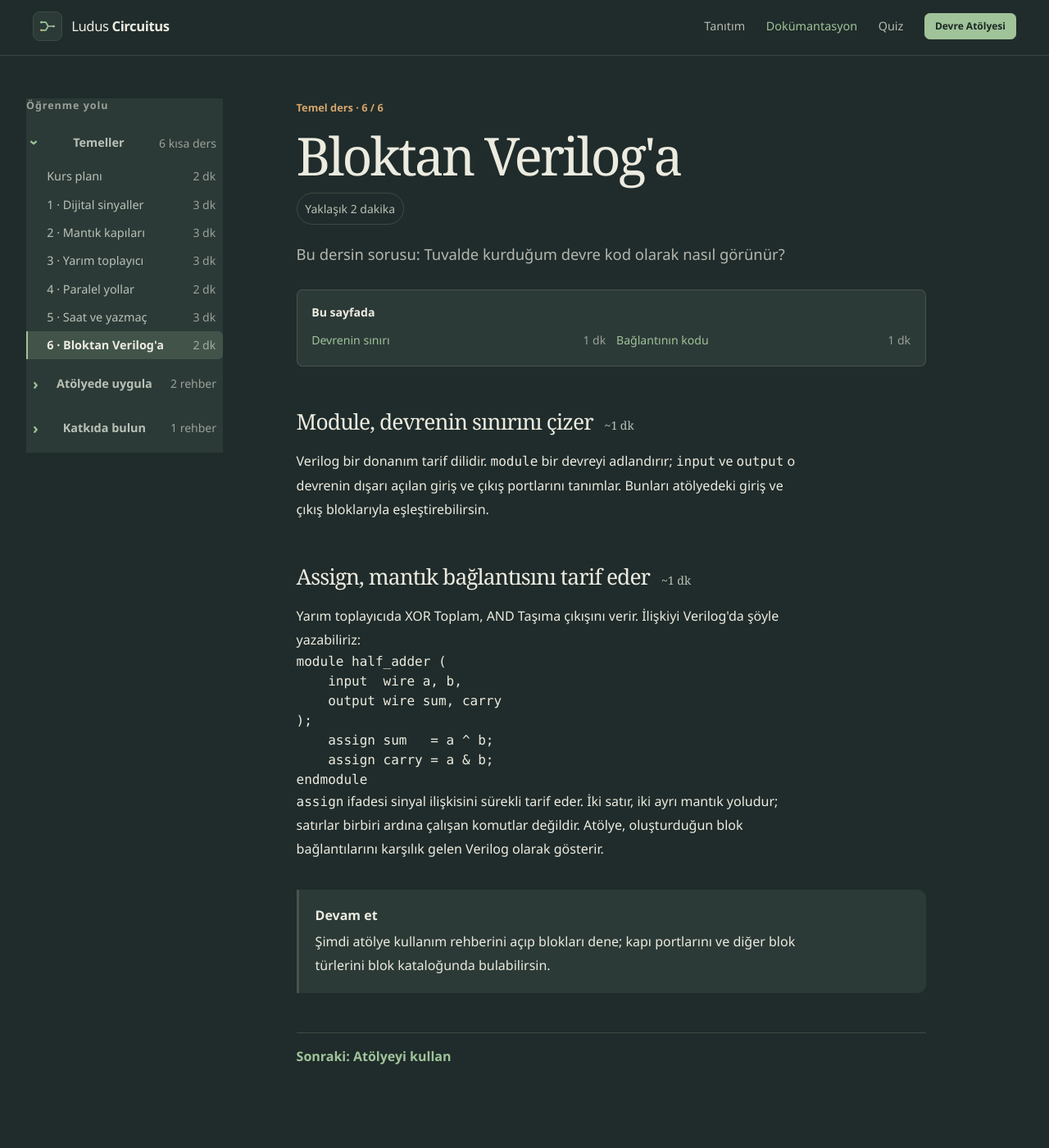
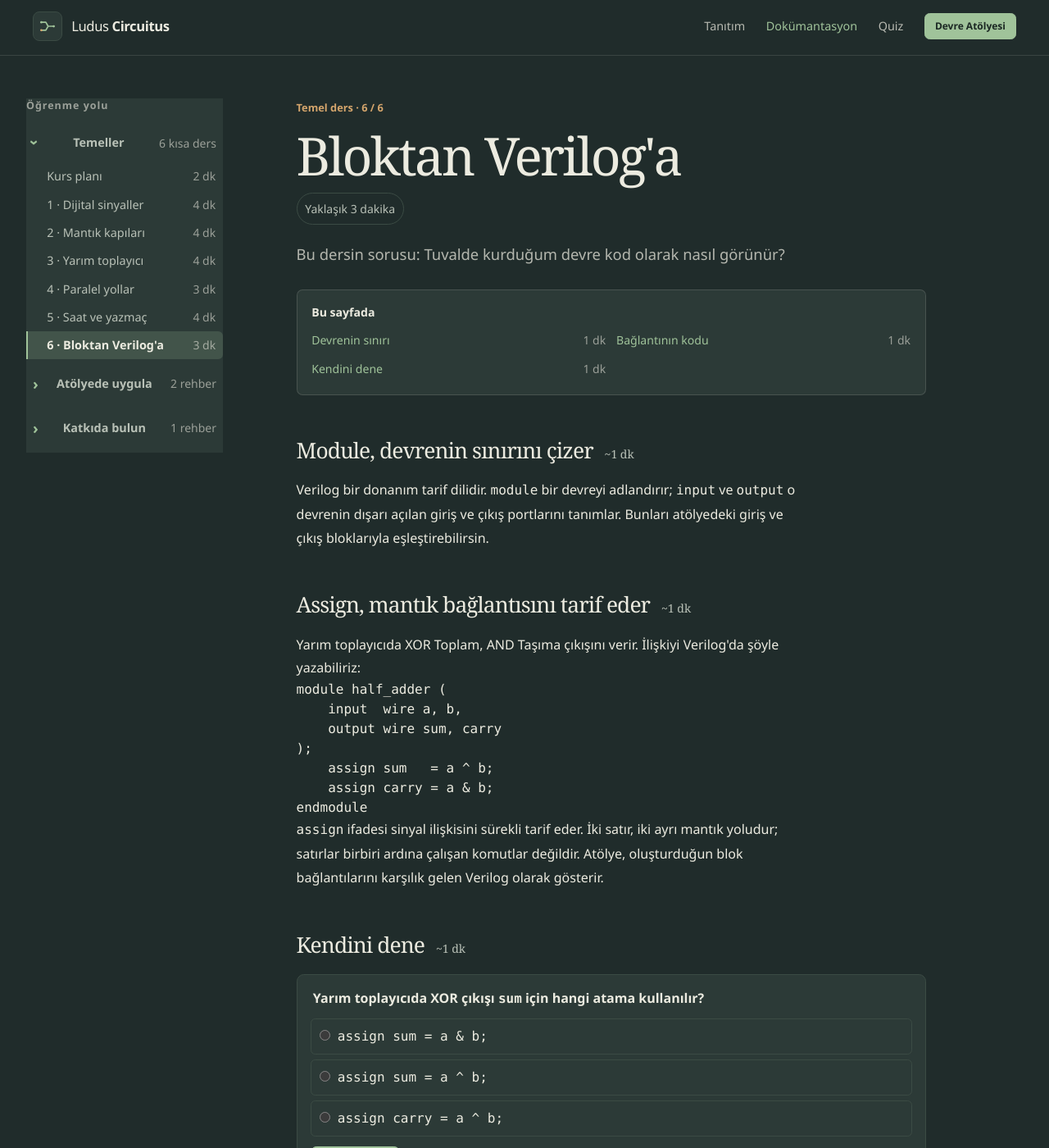
Before and after one commit to Nec0ti/ludus-circuitus, a Jekyll site: the page built from docs/bloktan-verilog.md, in a window 1280 px wide and 1400 px high. Shown: the whole window at 82% size. Built offline with Jekyll 4.4.1, drawn with Linux system fonts in a browser that asks for light colours.

Commit message:
Complete self-checks across core lessons

```diff
--- a/_includes/docs-nav.html
+++ b/_includes/docs-nav.html
@@ -3,12 +3,12 @@
   <details class="docs-nav-group" {% if page.url contains '/docs/' and page.url != '/docs/kullanim/' and page.url != '/docs/bloklar/' and page.url != '/docs/yerel-kurulum/' %}open{% endif %}>
     <summary>Temeller <small>6 kısa ders</small></summary>
     <a href="{{ '/docs/baslangic/' | relative_url }}" {% if page.url contains '/docs/baslangic' %}aria-current="page"{% endif %}>Kurs planı <small>2 dk</small></a>
-    <a href="{{ '/docs/dijital-sinyaller/' | relative_url }}" {% if page.url contains '/docs/dijital-sinyaller' %}aria-current="page"{% endif %}>1 · Dijital sinyaller <small>3 dk</small></a>
-    <a href="{{ '/docs/mantik-kapilari/' | relative_url }}" {% if page.url contains '/docs/mantik-kapilari' %}aria-current="page"{% endif %}>2 · Mantık kapıları <small>3 dk</small></a>
-    <a href="{{ '/docs/yarim-toplayici/' | relative_url }}" {% if page.url contains '/docs/yarim-toplayici' %}aria-current="page"{% endif %}>3 · Yarım toplayıcı <small>3 dk</small></a>
-    <a href="{{ '/docs/paralel-yollar/' | relative_url }}" {% if page.url contains '/docs/paralel-yollar' %}aria-current="page"{% endif %}>4 · Paralel yollar <small>2 dk</small></a>
-    <a href="{{ '/docs/saat-yazmac/' | relative_url }}" {% if page.url contains '/docs/saat-yazmac' %}aria-current="page"{% endif %}>5 · Saat ve yazmaç <small>3 dk</small></a>
-    <a href="{{ '/docs/bloktan-verilog/' | relative_url }}" {% if page.url contains '/docs/bloktan-verilog' %}aria-current="page"{% endif %}>6 · Bloktan Verilog'a <small>2 dk</small></a>
+    <a href="{{ '/docs/dijital-sinyaller/' | relative_url }}" {% if page.url contains '/docs/dijital-sinyaller' %}aria-current="page"{% endif %}>1 · Dijital sinyaller <small>4 dk</small></a>
+    <a href="{{ '/docs/mantik-kapilari/' | relative_url }}" {% if page.url contains '/docs/mantik-kapilari' %}aria-current="page"{% endif %}>2 · Mantık kapıları <small>4 dk</small></a>
+    <a href="{{ '/docs/yarim-toplayici/' | relative_url }}" {% if page.url contains '/docs/yarim-toplayici' %}aria-current="page"{% endif %}>3 · Yarım toplayıcı <small>4 dk</small></a>
+    <a href="{{ '/docs/paralel-yollar/' | relative_url }}" {% if page.url contains '/docs/paralel-yollar' %}aria-current="page"{% endif %}>4 · Paralel yollar <small>3 dk</small></a>
+    <a href="{{ '/docs/saat-yazmac/' | relative_url }}" {% if page.url contains '/docs/saat-yazmac' %}aria-current="page"{% endif %}>5 · Saat ve yazmaç <small>4 dk</small></a>
+    <a href="{{ '/docs/bloktan-verilog/' | relative_url }}" {% if page.url contains '/docs/bloktan-verilog' %}aria-current="page"{% endif %}>6 · Bloktan Verilog'a <small>3 dk</small></a>
   </details>
   <details class="docs-nav-group" {% if page.url contains '/docs/kullanim/' or page.url contains '/docs/bloklar/' %}open{% endif %}>
     <summary>Atölyede uygula <small>2 rehber</small></summary>
--- a/docs/bloktan-verilog.md
+++ b/docs/bloktan-verilog.md
@@ -3,7 +3,8 @@ layout: default
 title: Bloktan Verilog'a
 description: Görsel blokları Verilog'daki module ve assign ifadeleriyle eşleştir.
 permalink: /docs/bloktan-verilog/
-reading_time: 2
+reading_time: 3
+docs_practice: true
 ---
 <div class="site-width docs-shell">
   {% include docs-nav.html %}
@@ -12,7 +13,7 @@ reading_time: 2
     <h1>Bloktan Verilog'a</h1>
     <p class="docs-reading-time">Yaklaşık {{ page.reading_time }} dakika</p>
     <p class="docs-intro">Bu dersin sorusu: Tuvalde kurduğum devre kod olarak nasıl görünür?</p>
-    <nav class="docs-page-toc" aria-label="Bu sayfadaki konular"><b>Bu sayfada</b><a href="#module">Devrenin sınırı <small>1 dk</small></a><a href="#assign">Bağlantının kodu <small>1 dk</small></a></nav>
+    <nav class="docs-page-toc" aria-label="Bu sayfadaki konular"><b>Bu sayfada</b><a href="#module">Devrenin sınırı <small>1 dk</small></a><a href="#assign">Bağlantının kodu <small>1 dk</small></a><a href="#kendini-dene">Kendini dene <small>1 dk</small></a></nav>
     <h2 id="module">Module, devrenin sınırını çizer <span class="docs-section-time">~1 dk</span></h2>
     <p>Verilog bir donanım tarif dilidir. <code>module</code> bir devreyi adlandırır; <code>input</code> ve <code>output</code> o devrenin dışarı açılan giriş ve çıkış portlarını tanımlar. Bunları atölyedeki giriş ve çıkış bloklarıyla eşleştirebilirsin.</p>
     <h2 id="assign">Assign, mantık bağlantısını tarif eder <span class="docs-section-time">~1 dk</span></h2>
@@ -25,6 +26,19 @@ reading_time: 2
     assign carry = a &amp; b;
 endmodule</code></pre>
     <p><code>assign</code> ifadesi sinyal ilişkisini sürekli tarif eder. İki satır, iki ayrı mantık yoludur; satırlar birbiri ardına çalışan komutlar değildir. Atölye, oluşturduğun blok bağlantılarını karşılık gelen Verilog olarak gösterir.</p>
+    <h2 id="kendini-dene">Kendini dene <span class="docs-section-time">~1 dk</span></h2>
+    <form class="docs-practice" data-docs-practice data-answer="xor-sum" data-correct-text="Doğru. XOR, a ve b girişlerinin farklı olduğu durumda sum değerini 1 yapar." data-retry-text="Hatırla: ^ XOR kapısıdır ve yarım toplayıcının toplam çıkışını verir.">
+      <fieldset>
+        <legend>Yarım toplayıcıda XOR çıkışı <code>sum</code> için hangi atama kullanılır?</legend>
+        <div class="docs-practice-options">
+          <label class="docs-practice-option"><input type="radio" name="assign-check" value="and-sum" required> <code>assign sum = a &amp; b;</code></label>
+          <label class="docs-practice-option"><input type="radio" name="assign-check" value="xor-sum" required> <code>assign sum = a ^ b;</code></label>
+          <label class="docs-practice-option"><input type="radio" name="assign-check" value="xor-carry" required> <code>assign carry = a ^ b;</code></label>
+        </div>
+        <button class="btn btn-sm btn-primary" type="submit">Yanıtı denetle</button>
+        <p class="docs-practice-feedback" data-feedback aria-live="polite"></p>
+      </fieldset>
+    </form>
     <aside class="docs-callout"><b>Devam et</b><p>Şimdi <a href="{{ '/docs/kullanim/' | relative_url }}">atölye kullanım rehberini</a> açıp blokları dene; kapı portlarını ve diğer blok türlerini <a href="{{ '/docs/bloklar/' | relative_url }}">blok kataloğunda</a> bulabilirsin.</p></aside>
     <div class="docs-next"><a href="{{ '/docs/kullanim/' | relative_url }}">Sonraki: Atölyeyi kullan</a></div>
   </article>
```
Also changed, not shown: backlog.md (+1 -0 lines), docs/index.html (+4 -4 lines), docs/saat-yazmac.md (+15 -2 lines), tests/e2e/docs.spec.mjs (+7 -4 lines).
